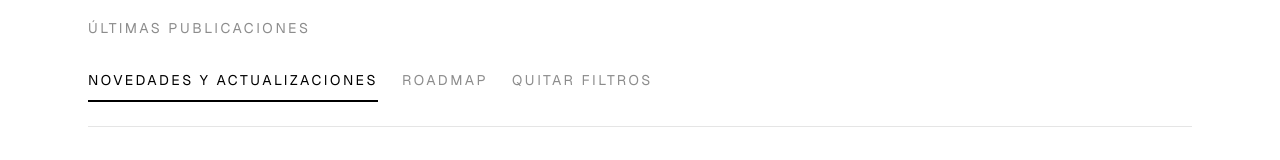
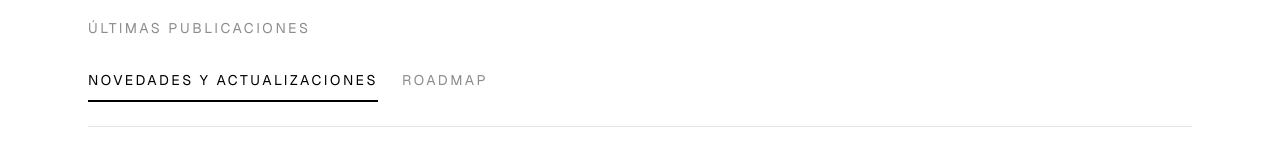
Before and after one commit to SantiagoPlus/adoptar_app, a Next.js app: page /actualizaciones in a window 1280 px wide. Shown: the part 616-776 px from the top of the page. Built offline with nearby package versions, Linux system fonts and the light colour scheme.

Commit message:
Update ActualizacionesListSkeleton component
Removed 'Quitar filtros' from the updates list and link.

```diff
--- a/app/actualizaciones/page.tsx
+++ b/app/actualizaciones/page.tsx
@@ -105,16 +105,14 @@ function ActualizacionesListSkeleton() {
   return (
     <>
       <div className="mb-6 flex flex-wrap items-center gap-x-6 gap-y-3">
-        {["Novedades y Actualizaciones", "Roadmap", "Quitar filtros"].map(
-          (label) => (
+        {["Novedades y Actualizaciones", "Roadmap"].map((label) => (
           <div
             key={label}
             className="pb-3 text-sm uppercase tracking-[0.18em] text-black/30"
           >
             {label}
           </div>
-          ),
-        )}
+        ))}
       </div>
 
       <div className="mb-10 border-t border-black/10" />
@@ -162,12 +160,6 @@ async function ActualizacionesList({
           label="Roadmap"
           active={activeCategory === "roadmap"}
         />
-        <Link
-          href="/actualizaciones?categoria=todas"
-          className="relative pb-3 text-sm uppercase tracking-[0.18em] text-black/45 transition hover:text-black"
-        >
-          Quitar filtros
-        </Link>
       </div>
 
       <div className="mb-10 border-t border-black/10" />
```
Lines whose indentation alone changed are shown as unchanged.
